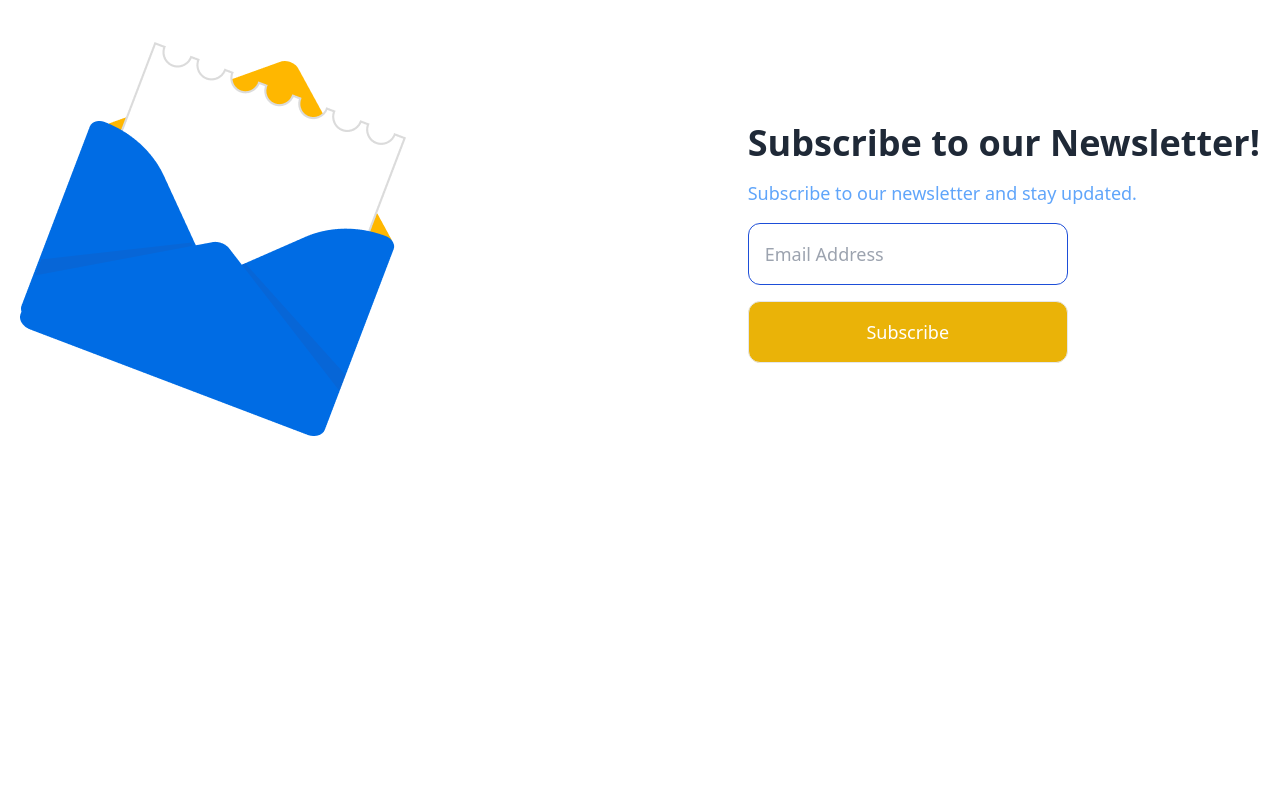
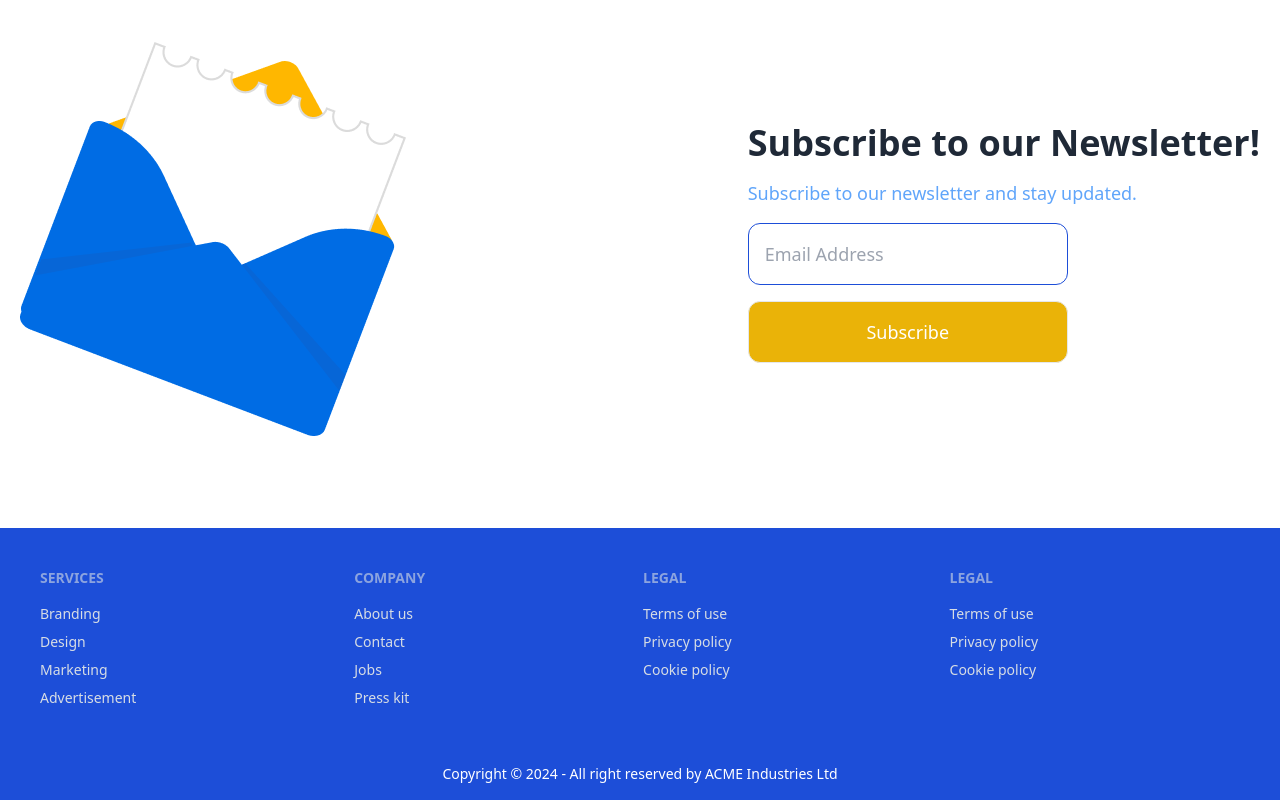
Before and after one commit to Tanvir-Ramim/task-top-of-stack, a React (Vite) app: page / in a window 1280 px wide. Shown: the part 2048-2848 px from the top of the page. Before the commit the page ends 2512 px from the top, so only its background shows below. Built offline with nearby package versions, Linux system fonts and the light colour scheme.

Commit message:
fotter done

```diff
--- /dev/null
+++ b/src/Components/Footer.jsx
@@ -0,0 +1,50 @@
+
+
+const Footer = () => {
+    return (
+        <div className=" bg-blue-700 mt-16">
+        <div className="max-w-7xl m-auto">
+        <footer className="footer p-10 bg-blue-700  text-neutral-content">
+  <nav>
+    <h6 className="footer-title">Services</h6>
+    <a className="link link-hover">Branding</a>
+    <a className="link link-hover">Design</a>
+    <a className="link link-hover">Marketing</a>
+    <a className="link link-hover">Advertisement</a>
+  </nav>
+  <nav>
+    <h6 className="footer-title">Company</h6>
+    <a className="link link-hover">About us</a>
+    <a className="link link-hover">Contact</a>
+    <a className="link link-hover">Jobs</a>
+    <a className="link link-hover">Press kit</a>
+  </nav>
+
+  <nav>
+    <h6 className="footer-title">Legal</h6>
+    <a className="link link-hover">Terms of use</a>
+    <a className="link link-hover">Privacy policy</a>
+    <a className="link link-hover">Cookie policy</a>
+  </nav>
+  <nav>
+    <h6 className="footer-title">Legal</h6>
+    <a className="link link-hover">Terms of use</a>
+    <a className="link link-hover">Privacy policy</a>
+    <a className="link link-hover">Cookie policy</a>
+  </nav>
+
+</footer>
+         <div>
+         <footer className="footer  footer-center p-4 bg-blue-700 text-white">
+  <aside>
+    <p>Copyright © 2024 - All right reserved by ACME Industries Ltd</p>
+  </aside>
+</footer>
+         </div>
+        </div>
+
+        </div>
+    );
+};
+
+export default Footer;
--- a/src/MainPage/MainPage.jsx
+++ b/src/MainPage/MainPage.jsx
@@ -1,6 +1,7 @@
 import Banner from "../Components/Banner/Banner";
 import DealSection from "../Components/DealSection";
 import Featured from "../Components/Featured";
+import Footer from "../Components/Footer";
 import Navbar from "../Components/Navbar";
 import Newslatter from "../Components/Newslatter";
 import Testimonials from "../Components/Testimonials/Testimonials";
@@ -16,6 +17,7 @@
          <h1 className="max-w-7xl m-auto"><h1 className='text-3xl font-bold lg:mb-12 md:mb-10 mb-5 mt-8  md:mt-12 lg:mt-16 p-2 ml-2'>Testimonials</h1></h1>
          <Testimonials></Testimonials>
          <Newslatter></Newslatter>
+         <Footer></Footer>
         </div>
     );
 };
```
